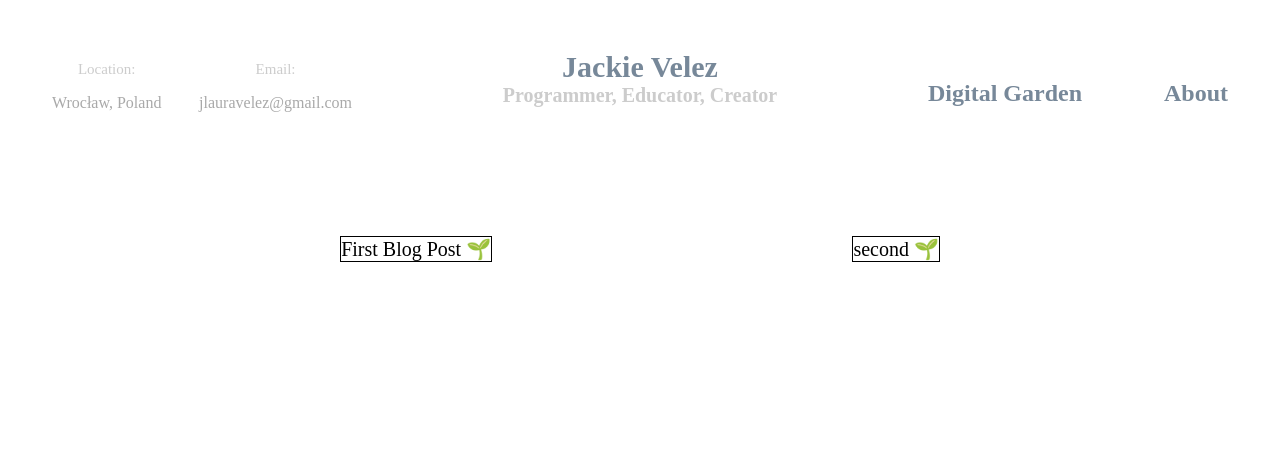
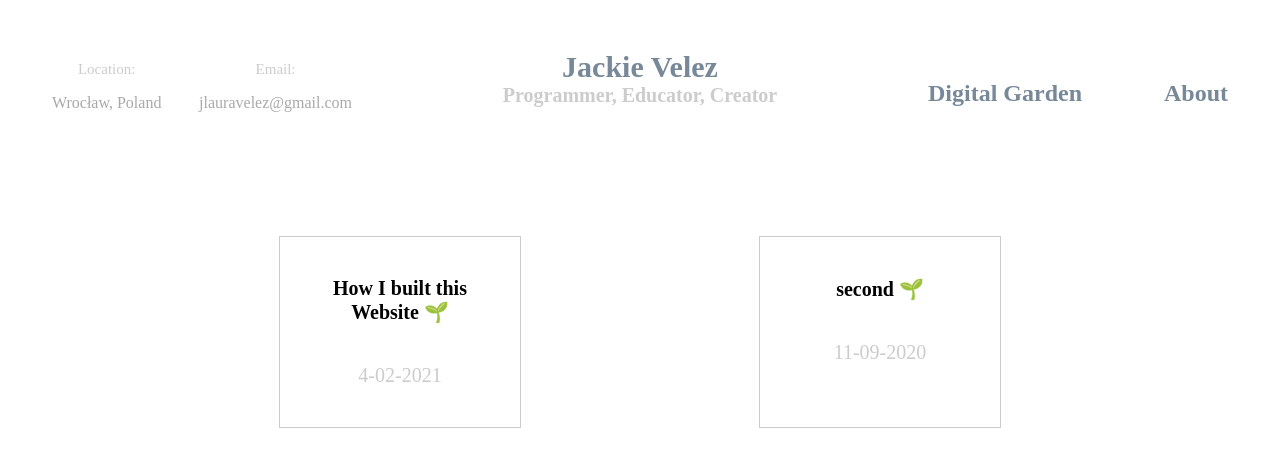
Before and after one commit to anonomity/JackieSite, a Gatsby site: page /blog in a window 1280 px wide. Built offline with nearby package versions, Linux system fonts and the light colour scheme; Gatsby itself is replaced by a stand-in of ours; a web font is replaced by a local one.

Commit message:
edditing the digital garden format

```diff
--- a/src/components/posts.tsx
+++ b/src/components/posts.tsx
@@ -28,10 +28,21 @@ const Posts = ({ data }: IPostProps) => {
               style={{
                 color: "black",
                 fontSize: 20,
-                border: "1px solid ",
+                border: "1px solid #ccc",
+                display: "flex",
+                flexDirection: "column",
+                padding: 20,
+                width: 200,
+                height: 150,
               }}
             >
-              {frontmatter.title} {frontmatter.status}
+              <p style={{ fontWeight: "bold", textAlign: "center" }}>
+                {frontmatter.title} {frontmatter.status}
+              </p>
+
+              <p style={{ color: "#ccc", textAlign: "center" }}>
+                {frontmatter.date}
+              </p>
             </div>
           </Link>
         );
--- a/src/pages/BlogPosts/post1/index.mdx
+++ b/src/pages/BlogPosts/post1/index.mdx
@@ -1,9 +1,9 @@
 ---
-path: "/firstPost"
+path: "/how-i-built-this-blog"
 date: "4-02-2021"
-title: "First Blog Post"
-tags: ["React", "Gatsby", "Markdown", "MDX", "md"]
-exerpt: "Technology used to build this"
+title: "How I built this Website"
+tags: ["React", "Gatsby", "Markdown", "MDX", "md", "typescript"]
+exerpt: "Technology used to build this website"
 status: "🌱"
 ---
 
--- a/src/pages/blog.tsx
+++ b/src/pages/blog.tsx
@@ -8,7 +8,14 @@ export interface IBlogProps {
   data: {
     allMdx: {
       edges: {
-        node: { frontmatter: { title: string; path: string; status: string } };
+        node: {
+          frontmatter: {
+            title: string;
+            path: string;
+            status: string;
+            date: string;
+          };
+        };
       };
     };
   };
@@ -31,6 +38,7 @@ export const query = graphql`
             title
             path
             status
+            date
           }
         }
       }
```
